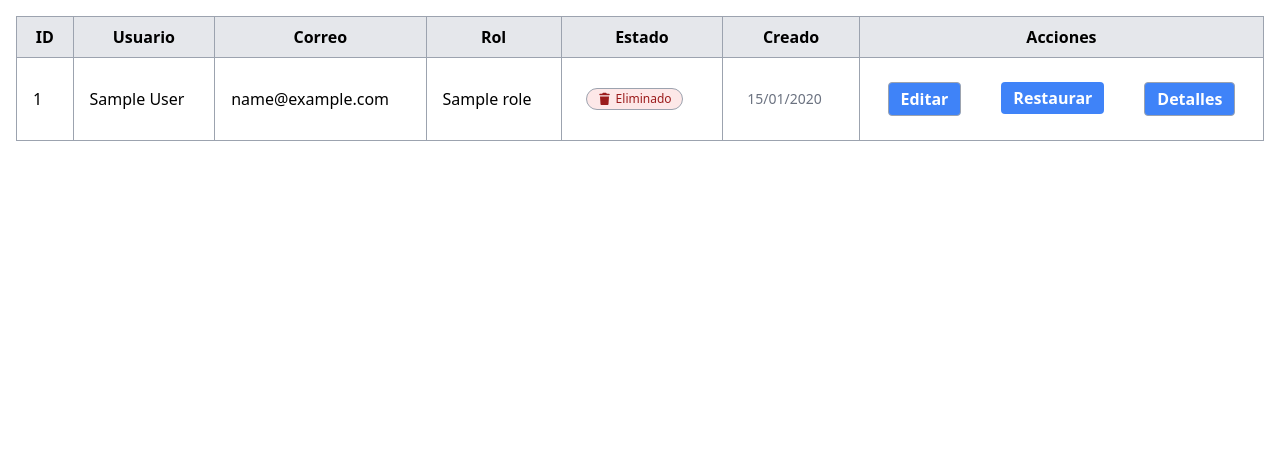
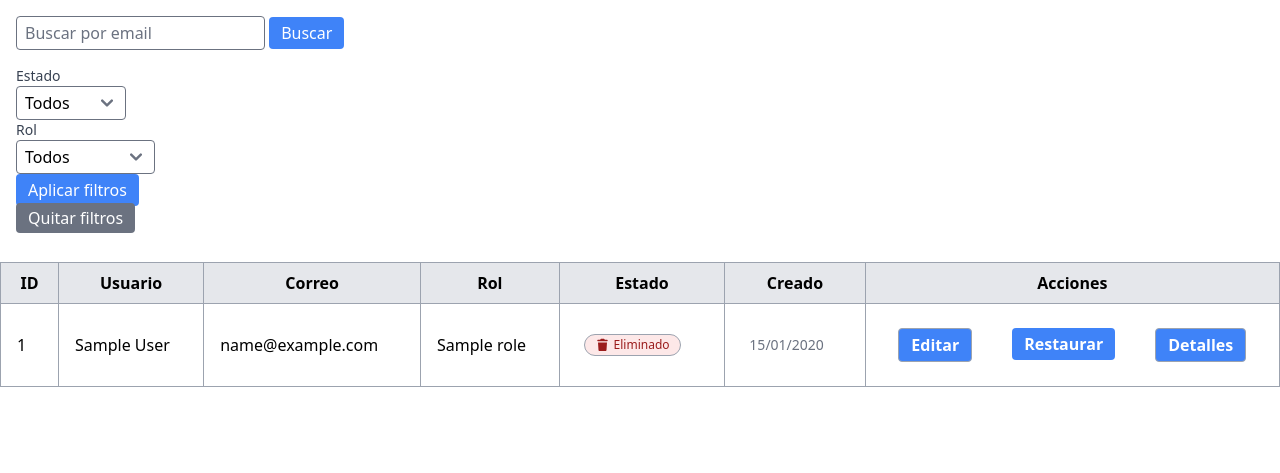
Before and after one commit to UnMatesito/Proyecto-de-Software, a Python web app: template admin/src/web/templates/users/index.html in a window 1280 px wide. Shown: the part 64-537 px from the top of the page. Run offline with Jinja, Linux system fonts and the light colour scheme; the template is opened without the code that fills it: most values are stand-ins (such as "Sample title", 1, 10 or a date in 2020); some libraries are stand-ins or nearby versions.

Commit message:
Agrego bucador por mail y filtros a users en el front

```diff
--- a/admin/src/core/services/__init__.py
+++ b/admin/src/core/services/__init__.py
@@ -109,6 +109,7 @@ from .user_service import (
     get_user_by_id,
     unblock_user,
     update_user_attribute,
+    get_filtered_users
 )
 
 __all__ = [
--- a/admin/src/web/templates/users/index.html
+++ b/admin/src/web/templates/users/index.html
@@ -8,6 +8,47 @@
 
 {% block content %}
 <div class="p-4">
+    <div></div>
+        <form method="get" action="{{ url_for('users.search_by_email') }}" class="mb-4">
+            <input type="text" name="email" placeholder="Buscar por email"
+            class="border px-2 py-1 rounded">
+            <button type="submit" class="bg-blue-500 hover:bg-blue-700 text-white px-3 py-1 rounded">
+                Buscar
+            </button>
+        </form>
+        <form method="get" action="/users" class="mb-4">
+            <div>
+                <label class="block text-sm font-medium text-gray-700">Estado</label>
+                <select name="active" class="border px-2 py-1 rounded">
+                    <option value="">Todos</option>
+                    <option value="1" {% if request.args.get('active') == '1' %} selected {% endif %}>Activo</option>
+                    <option value="0" {% if request.args.get('active') == '0' %} selected {% endif %}>Inactivo</option>
+                </select>
+            </div>
+            <div>
+                <label class="block text-sm font-medium text-gray-700">Rol</label>
+                <select name="role_id" class="border px-2 py-1 rounded">
+                    <option value="">Todos</option>
+                    {% for role in roles %}
+                        <option value="{{ role.id }}" {% if request.args.get('role_id') == role.id|string %}selected{% endif %}>
+                        {{ role.name }}
+                        </option>
+                    {% endfor %}
+                </select>
+            </div>
+             <div>
+                <button type="submit" class="bg-blue-500 hover:bg-blue-700 text-white px-3 py-1 rounded">
+                    Aplicar filtros
+                </button>
+             </div>
+            <div>
+                <a href="/users" class="bg-gray-500 hover:bg-gray-700 text-white px-3 py-1 rounded">
+                    Quitar filtros
+                </a>
+            </div>
+        </form>
+    </div>
+
     <table class="table-auto border-collapse border border-gray-400 w-full">
         <thead>
             <tr class="bg-gray-200">
--- a/admin/static/css/styles.css
+++ b/admin/static/css/styles.css
@@ -1684,6 +1684,11 @@ select {
   background-color: rgb(63 131 248 / var(--tw-bg-opacity, 1));
 }
 
+.bg-gray-500 {
+  --tw-bg-opacity: 1;
+  background-color: rgb(107 114 128 / var(--tw-bg-opacity, 1));
+}
+
 .p-1\.5 {
   padding: 0.375rem;
 }
@@ -2071,6 +2076,11 @@ select {
   background-color: rgb(252 233 106 / var(--tw-bg-opacity, 1));
 }
 
+.hover\:bg-gray-700:hover {
+  --tw-bg-opacity: 1;
+  background-color: rgb(55 65 81 / var(--tw-bg-opacity, 1));
+}
+
 .hover\:text-blue-600:hover {
   --tw-text-opacity: 1;
   color: rgb(28 100 242 / var(--tw-text-opacity, 1));
```
Also changed, not shown: admin/src/core/services/user_service.py (+11 -1 lines), admin/src/web/controllers/user/user.py (+22 -6 lines).
